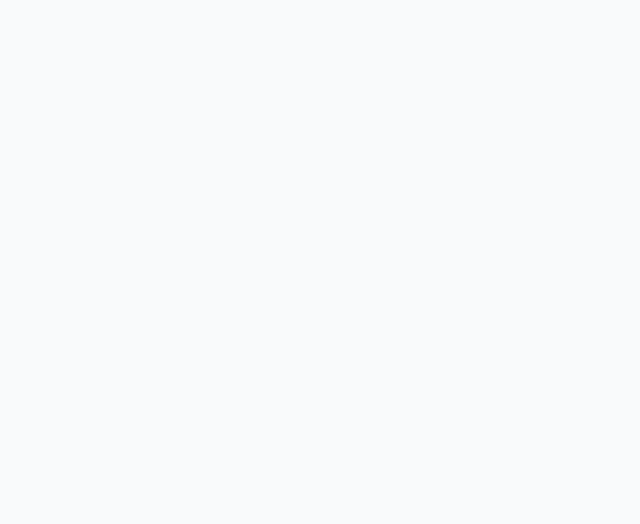
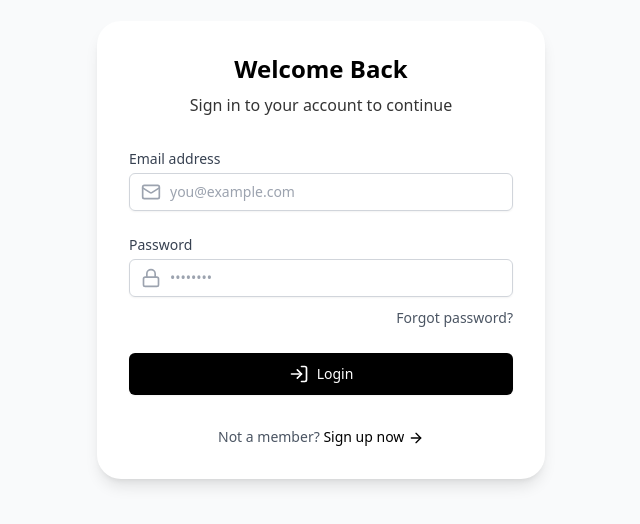
Before and after one commit to wailinse4/e-commerce, a React (Vite) app in the folder frontend/: page /login in a window 1280 px wide. Before the commit this address had no page. Shown: the part 150-674 px from the top of the page, without its empty margins (319-959 px from the left). Built offline with nearby package versions, Linux system fonts and the light colour scheme.

Commit message:
feat(auth): Implement login ui

```diff
--- a/frontend/src/App.jsx
+++ b/frontend/src/App.jsx
@@ -2,6 +2,8 @@ import { Route, Routes } from "react-router-dom"
 import { Toaster } from "react-hot-toast"
 
 import SignupPage from "./pages/SignupPage"
+import LoginPage from "./pages/LoginPage"
+
 import HomePage from "./pages/HomePage"
 
 function App() {
@@ -10,6 +12,8 @@ function App() {
       <div className="relative z-50 pt-20">
         <Routes>
           <Route path="/signup" element={<SignupPage />} />
+          <Route path="/login" element={<LoginPage />} />
+
           <Route path="/" element={<HomePage />} />
         </Routes>
       </div>
--- /dev/null
+++ b/frontend/src/pages/LoginPage.jsx
@@ -0,0 +1,101 @@
+import { motion } from "framer-motion"
+import { Link } from "react-router-dom"
+import { LogIn, Mail, Lock, ArrowRight } from "lucide-react"
+
+const LoginPage = () => {
+  return (
+    <div className="fixed inset-0 overflow-hidden">
+      <div className="h-full flex items-center justify-center bg-gray-50 px-4 py-8">
+        <div className="w-full max-w-md my-auto">
+        <motion.div
+          className="bg-white rounded-3xl shadow-lg p-8 relative z-10"
+          initial={{ opacity: 0, y: 20 }}
+          animate={{ opacity: 1, y: 0 }}
+          transition={{ duration: 0.8 }}
+        >
+          <motion.div
+            className="text-center mb-8"
+            initial={{ opacity: 0, y: -20 }}
+            animate={{ opacity: 1, y: 0 }}
+            transition={{ duration: 0.8, delay: 0.1 }}
+          >
+            <h2 className="text-2xl font-extrabold text-black mb-2">
+              Welcome Back
+            </h2>
+            <p className="text-black/80">
+              Sign in to your account to continue
+            </p>
+          </motion.div>
+          <motion.form
+            className="space-y-6 mt-8"
+            initial={{ opacity: 0, y: 20 }}
+            animate={{ opacity: 1, y: 0 }}
+            transition={{ duration: 0.8, delay: 0.2 }}
+          >
+            <div>
+              <label htmlFor="email" className="block text-sm font-medium text-gray-700">
+                Email address
+              </label>
+              <div className="mt-1 relative rounded-md shadow-sm">
+                <div className="absolute inset-y-0 left-0 pl-3 flex items-center pointer-events-none">
+                  <Mail className="h-5 w-5 text-gray-400" aria-hidden="true" />
+                </div>
+                <input
+                  id="email"
+                  type="email"
+                  required
+                  className="block w-full px-3 py-2 pl-10 bg-white border border-gray-300 rounded-md placeholder-gray-400 focus:outline-none focus:ring-2 focus:ring-black focus:border-black sm:text-sm"
+                  placeholder="you@example.com"
+                />
+              </div>
+            </div>
+
+            <div>
+              <label htmlFor="password" className="block text-sm font-medium text-gray-700">
+                Password
+              </label>
+              <div className="mt-1 relative rounded-md shadow-sm">
+                <div className="absolute inset-y-0 left-0 pl-3 flex items-center pointer-events-none">
+                  <Lock className="h-5 w-5 text-gray-400" aria-hidden="true" />
+                </div>
+                <input
+                  id="password"
+                  type="password"
+                  required
+                  className="block w-full px-3 py-2 pl-10 bg-white border border-gray-300 rounded-md placeholder-gray-400 focus:outline-none focus:ring-2 focus:ring-black focus:border-black sm:text-sm"
+                  placeholder="••••••••"
+                />
+              </div>
+              <div className="mt-2 text-right">
+                <Link
+                  to="/forgot-password"
+                  className="text-sm font-medium text-gray-600 hover:text-black transition-colors"
+                >
+                  Forgot password?
+                </Link>
+              </div>
+            </div>
+
+            <button
+              type="submit"
+              className="w-full flex justify-center py-2.5 px-4 border border-transparent rounded-md shadow-sm text-sm font-medium text-white bg-black hover:bg-gray-900 focus:outline-none focus:ring-2 focus:ring-offset-2 focus:ring-black transition-all duration-150 ease-in-out hover:scale-[1.02]"
+            >
+              <LogIn className="mr-2 h-5 w-5" aria-hidden="true" />
+              Login
+            </button>
+          </motion.form>
+
+          <p className="mt-8 text-center text-sm text-gray-600">
+            Not a member?{" "}
+            <Link to="/signup" className="font-medium text-black hover:text-gray-700">
+              Sign up now <ArrowRight className="inline h-4 w-4" />
+            </Link>
+          </p>
+        </motion.div>
+        </div>
+      </div>
+    </div>
+  )
+}
+
+export default LoginPage
```
